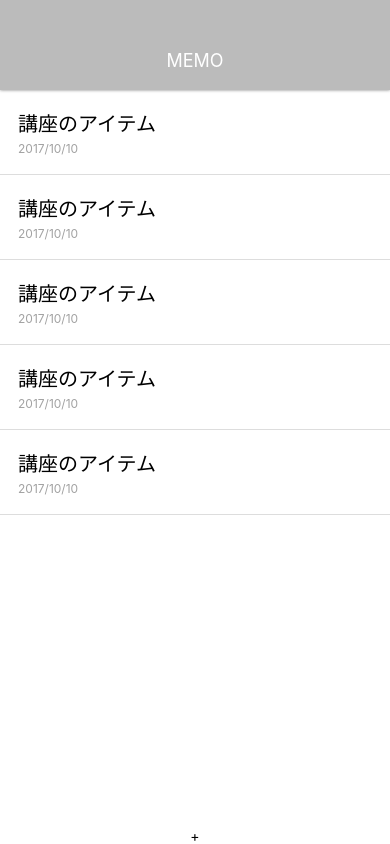
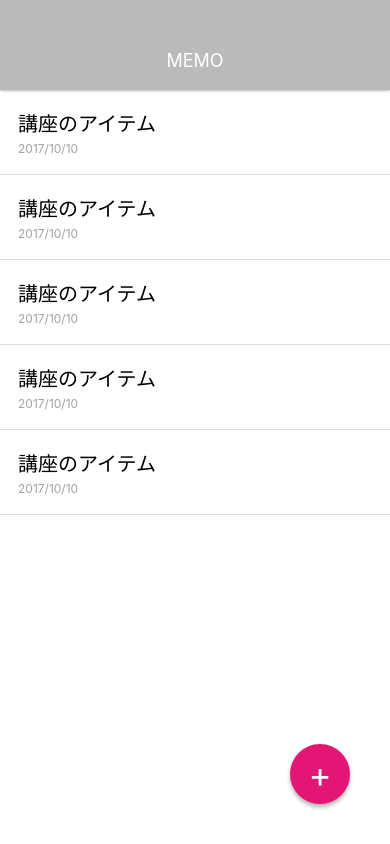
Before and after one commit to shuwa0216/Memoapp, a React Native app: screen / in a window 390 px wide. Built offline with nearby package versions, Linux system fonts and the light colour scheme.

Commit message:
スタイルシート 追加ボタン

```diff
--- a/App.js
+++ b/App.js
@@ -41,10 +41,8 @@ export default class App extends React.Component {
           </View>
         </View>
 
-
-
-        <View>
-          <Text>+</Text>
+        <View style={styles.memoAddButton}>
+          <Text style={styles.memoAddButtonTitle}>+</Text>
         </View>
 
       </View>
@@ -59,6 +57,26 @@ const styles = StyleSheet.create({
     alignItems: 'center',
     justifyContent: 'center',
     paddingTop: 90,
+  },
+  memoAddButton:{
+    position: 'absolute',
+    bottom: 40,
+    right: 40,
+    width: 60,
+    height: 60,
+    backgroundColor: '#E31676',
+    borderRadius: 30,
+    justifyContent: 'center',
+    alignItems: 'center',
+    shadowColor: '#000',
+    shadowOffset: {width: 0, height: 3},
+    shadowOpacity: 0.3,
+    shadowRadius: 4,
+  },
+  memoAddButtonTitle:{
+    fontSize: 35,
+    lineHeight: 35,
+    color: '#fff',
   },
 
   memoList:{
```
